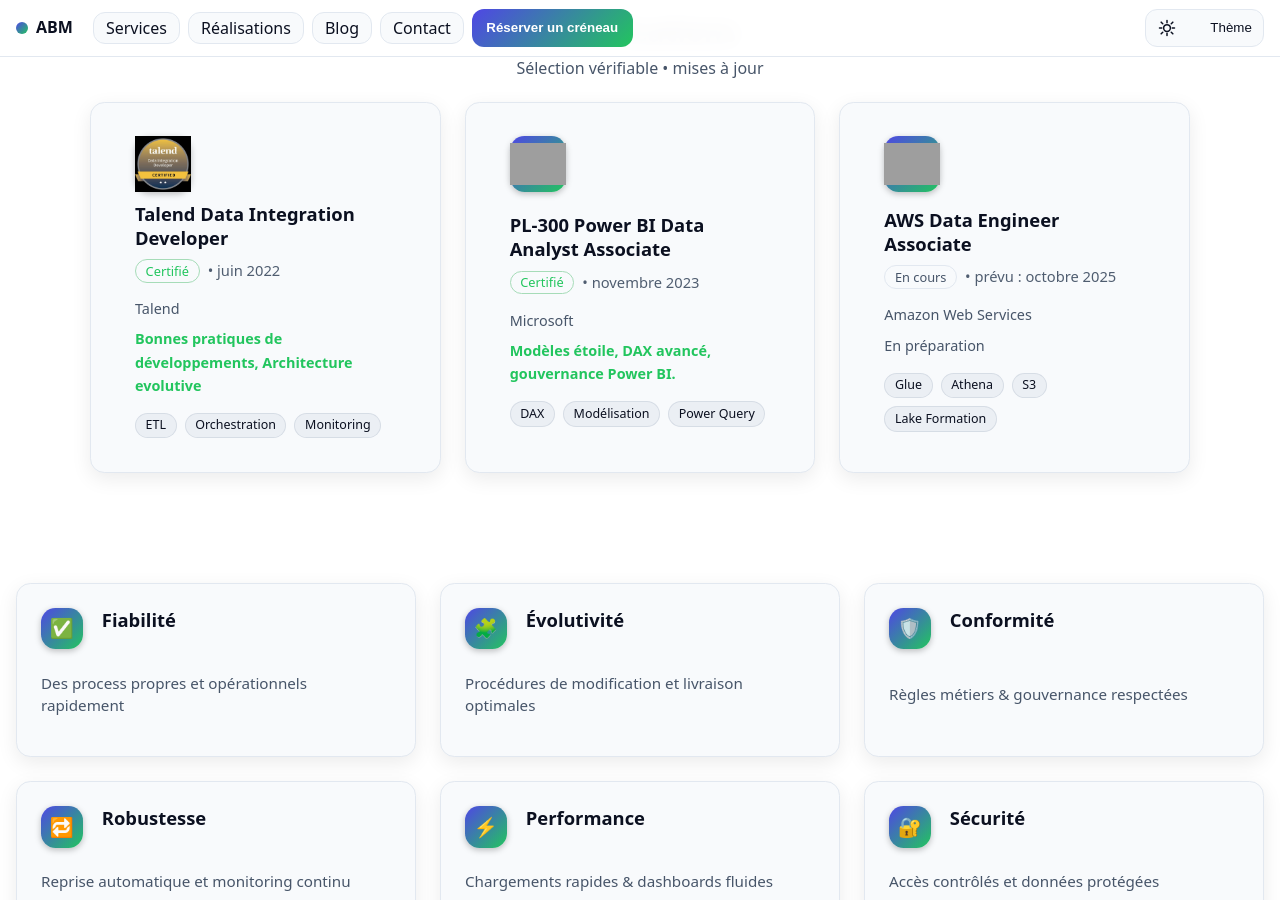
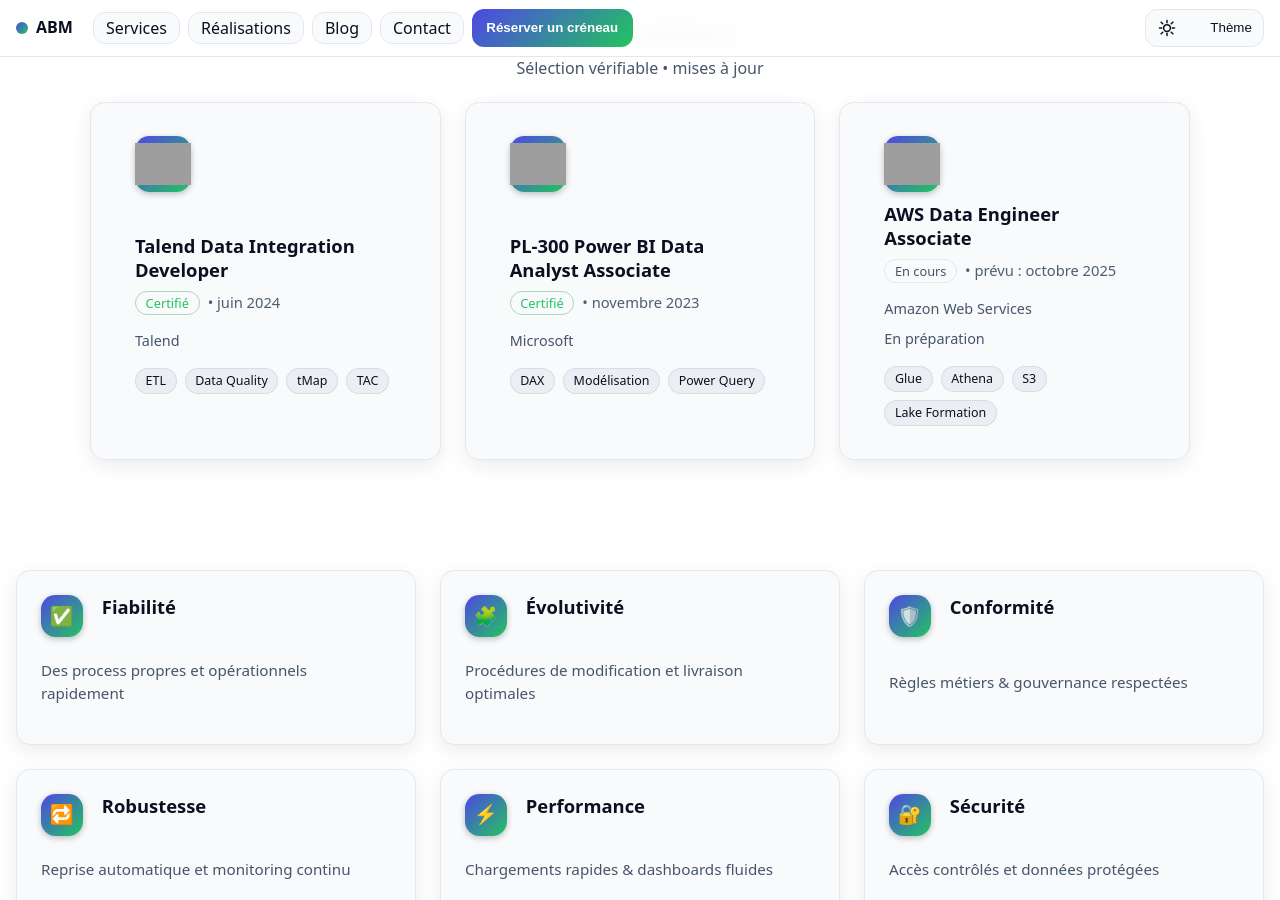
Before and after one commit to Marssouss/Marssouss.github.io, a Jekyll site: the page built from index.md, in a window 1280 px wide and 900 px high, scrolled down 608 px. Built offline with Jekyll 4.4.1, drawn with Linux system fonts in a browser that asks for light colours; grey boxes are pictures that could not be loaded.

Commit message:
Ordre certif

```diff
--- a/_data/certifications.yml
+++ b/_data/certifications.yml
@@ -1,27 +1,25 @@
-- title: Talend Data Integration Developer
+- ordre: 1
+  title: Talend Data Integration Developer
   issuer: Talend
-  date: 2022-06-15
-  status: certified          # "certified" | "pending"
-  #verify_url: ""
-  badge_url: ""
-  logo: "/assets/img/certs/badge_talend.jpg"
-  skills: [ETL,Orchestration, Monitoring]
-  note: "Bonnes pratiques de développements, Architecture evolutive"
+  logo: /assets/img/logos/talend.png
+  status: valid
+  date: 2024-06-01
+  skills: [ETL, Data Quality, tMap, TAC]
+  #verify_url: https://...
 
-- title: PL-300 Power BI Data Analyst Associate
+- ordre: 2
+  title: PL-300 Power BI Data Analyst Associate
   issuer: Microsoft
-  date: 2023-11-10
-  status: certified
-  #verify_url: "https://learn.microsoft.com/xxxx"
-  badge_url: "https://learn.microsoft.com/badges/xxxx"
-  logo: "/assets/img/certs/ms.png"
+  logo: /assets/img/logos/microsoft.png
+  status: valid
+  date: 2023-11-01
   skills: [DAX, Modélisation, Power Query]
-  note: "Modèles étoile, DAX avancé, gouvernance Power BI."
+  #verify_url: https://...
 
-# Exemple en cours (optionnel)
-- title: AWS Data Engineer Associate
+- ordre: 3
+  title: AWS Data Engineer Associate
   issuer: Amazon Web Services
+  logo: /assets/img/logos/aws.png
   status: pending
-  planned_date: 2025-10-15
-  logo: "/assets/img/certs/aws.png"
+  planned_date: 2025-10-01
   skills: [Glue, Athena, S3, Lake Formation]
--- a/_includes/certs.html
+++ b/_includes/certs.html
@@ -6,21 +6,22 @@
 
   <div class="certs-viewport" aria-label="Liste des certifications">
     <ul class="certs-rail" role="list">
-{%- assign sorted = site.data.certifications | sort: "date" -%}
+      {%- comment -%}
+        Tri principal par "ordre" (1,2,3,...).
+        Conseil : mets "ordre" sur TOUTES les entrées (sinon Liquid place les nil au début).
+      {%- endcomment -%}
+      {%- assign items = site.data.certifications | sort: "ordre" -%}
 
-      <!-- Groupe certifiées -->
-      {% for c in sorted %}
-        {% if c.status != "pending" %}
-          {% include cert-item.html item=c i=forloop.index %}
-        {% endif %}
-      {% endfor %}
+      {%- assign certifiees = items | where_exp: "c", "c.status != 'pending'" -%}
+      {%- assign en_prepa   = items | where: "status", "pending" -%}
 
-      <!-- Groupe en préparation -->
-      {% for c in sorted %}
-        {% if c.status == "pending" %}
-          {% include cert-item.html item=c i=forloop.index %}
-        {% endif %}
-      {% endfor %}
+      {%- for c in certifiees %}
+        {% include cert-item.html item=c i=forloop.index %}
+      {%- endfor %}
+
+      {%- for c in en_prepa %}
+        {% include cert-item.html item=c i=forloop.index %}
+      {%- endfor %}
     </ul>
   </div>
 </section>
```
